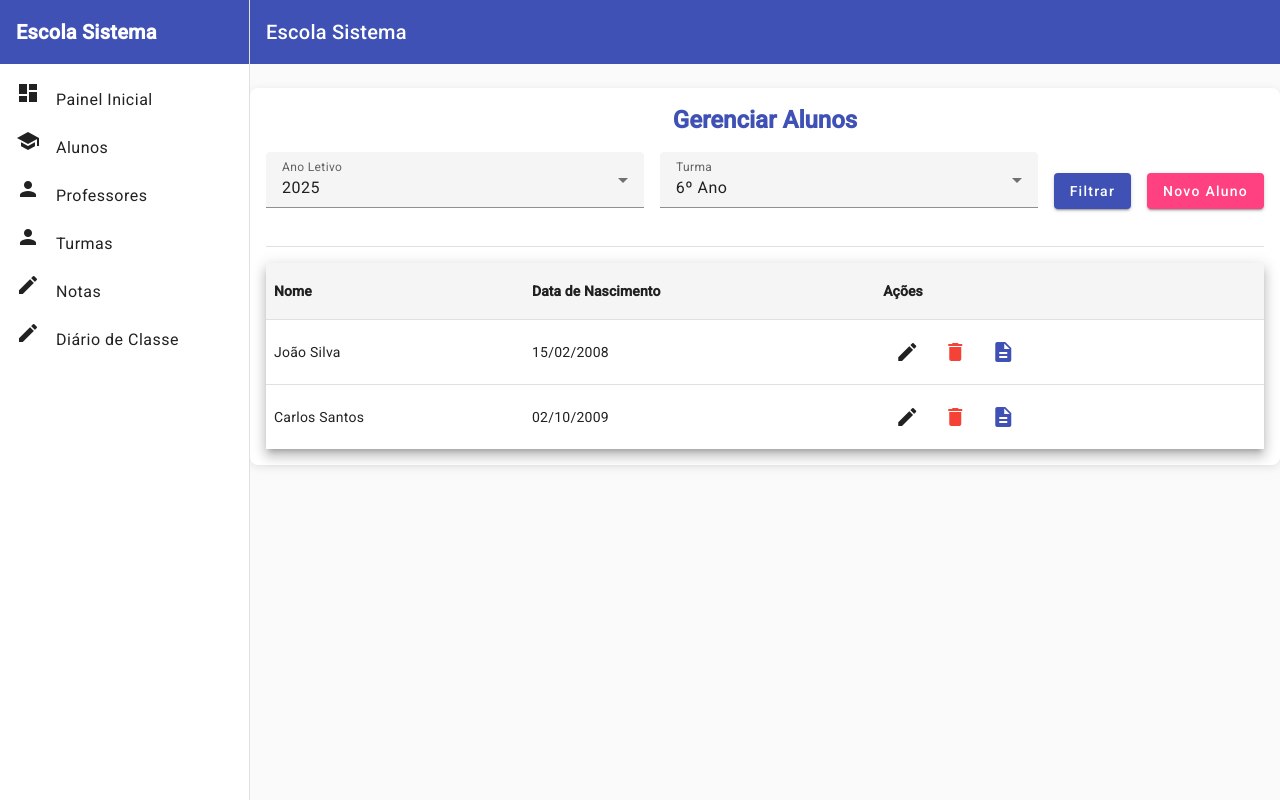
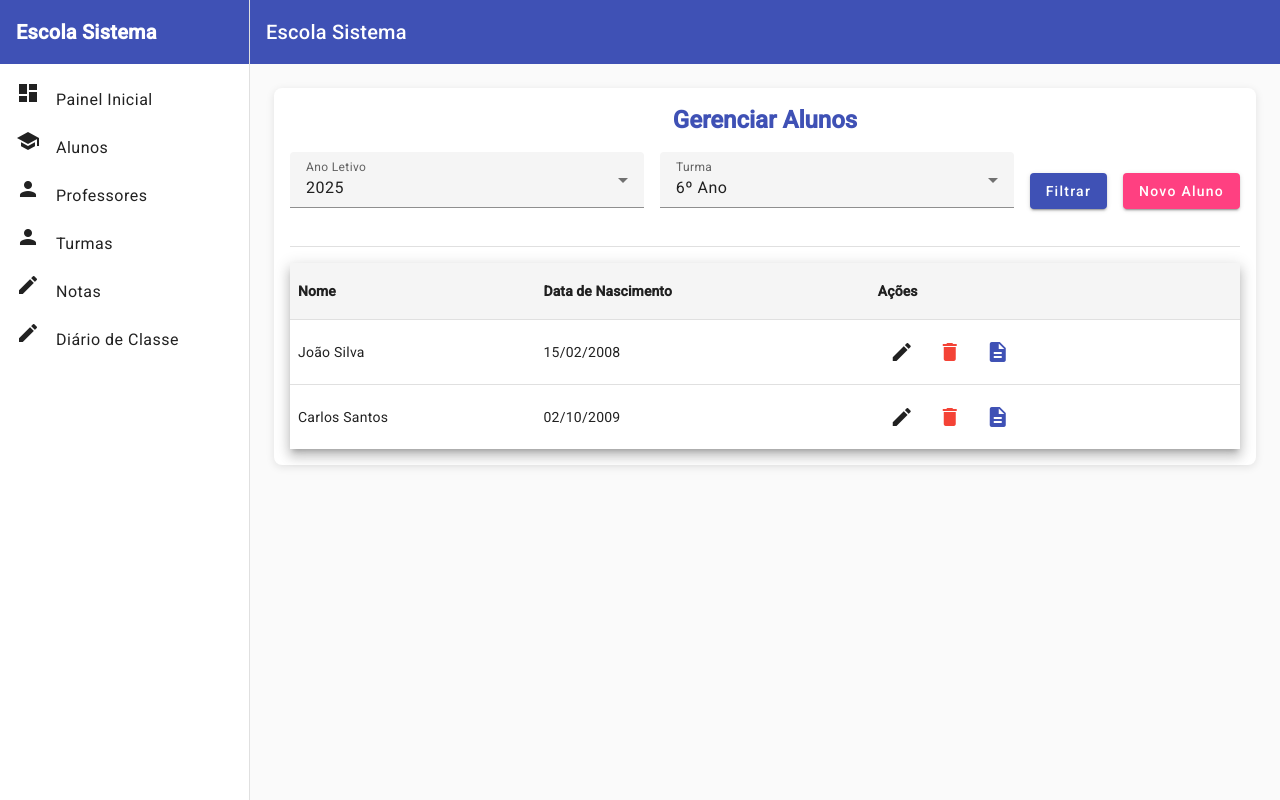
Before and after one commit to Mateussilva10x/school-system, an Angular app: page /students in a window 1280 px wide. Built offline with nearby package versions, Linux system fonts and the light colour scheme.

Commit message:
feat: edit the form for new student

```diff
--- a/src/app/components/new-student/new-student.component.html
+++ b/src/app/components/new-student/new-student.component.html
@@ -11,7 +11,9 @@
 
   <mat-form-field appearance="outline" class="full-width">
     <mat-label>Data de Nascimento</mat-label>
-    <input matInput formControlName="birthDate" type="date" />
+    <input matInput formControlName="birthDate" [matDatepicker]="datepicker" [max]="NOW" [min]="minDefaultDate" />
+    <mat-datepicker-toggle matIconSuffix [for]="datepicker"></mat-datepicker-toggle>
+    <mat-datepicker #datepicker></mat-datepicker>
     <mat-error *ngIf="studentForm.get('birthDate')?.invalid">
       Data obrigatória.
     </mat-error>
--- a/src/app/components/new-student/new-student.component.ts
+++ b/src/app/components/new-student/new-student.component.ts
@@ -4,6 +4,7 @@ import { Component, Inject, OnInit } from '@angular/core';
 import { MAT_DIALOG_DATA, MatDialogRef } from '@angular/material/dialog';
 import { StudentService } from '../../services/student.service';
 import { Student } from '../../models/student';
+import moment from 'moment';
 
 export interface StudentFormData {
   name?: string;
@@ -20,6 +21,8 @@ export interface StudentFormData {
   styleUrl: './new-student.component.scss'
 })
 export class NewStudentComponent implements OnInit {
+  readonly NOW = new Date();
+  readonly minDefaultDate = new Date(1910, 1 ,1);
   studentForm!: FormGroup;
   years: number[] = [new Date().getFullYear(), new Date().getFullYear() + 1];
   turmas = [
@@ -38,8 +41,8 @@ export class NewStudentComponent implements OnInit {
 
   ngOnInit(): void {
     this.studentForm = this.fb.group({
-      name: [this.data?.name || '', [Validators.required, Validators.maxLength(50)]],
-      birthDate: [this.data?.birthDate || '', Validators.required],
+      name: [this.data?.name || '', [Validators.required, Validators.maxLength(50), Validators.minLength(3)]],
+      birthDate: [moment(this.data.birthDate).toDate() || '', Validators.required],
       classId: [this.data?.classId || '', Validators.required],
       schoolYear: [this.data?.schoolYear || new Date().getFullYear(), Validators.required],
     });
--- a/src/app/components/students/students.component.scss
+++ b/src/app/components/students/students.component.scss
@@ -1,6 +1,5 @@
 .students-container {
-  max-width: 1200px;
-  margin: 24px auto;
+  margin: 24px;
   padding: 16px;
   background-color: #fff;
   border-radius: 8px;
@@ -19,7 +18,7 @@
   display: flex;
   gap: 16px;
   align-items: center;
-  justify-content: space-between;
+  flex-wrap: wrap;
   margin-bottom: 16px;
 
   mat-form-field {
```
